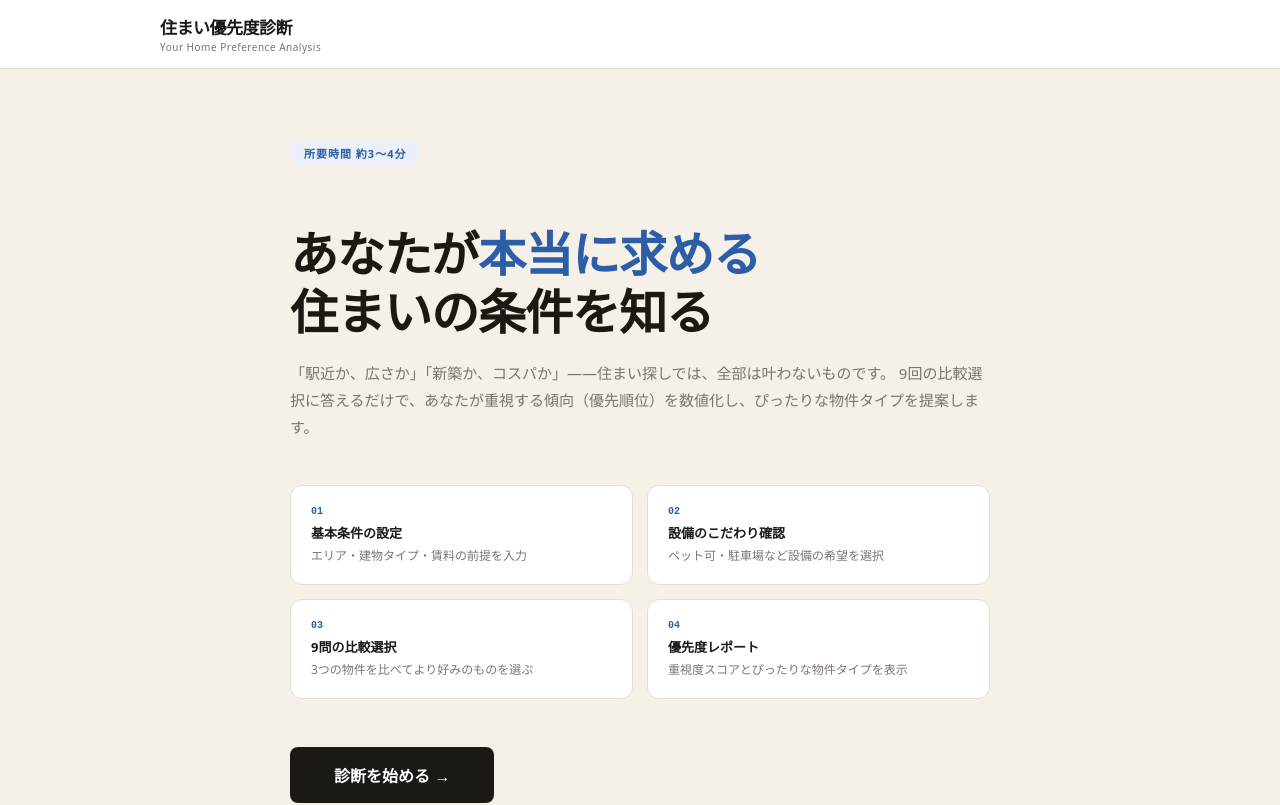
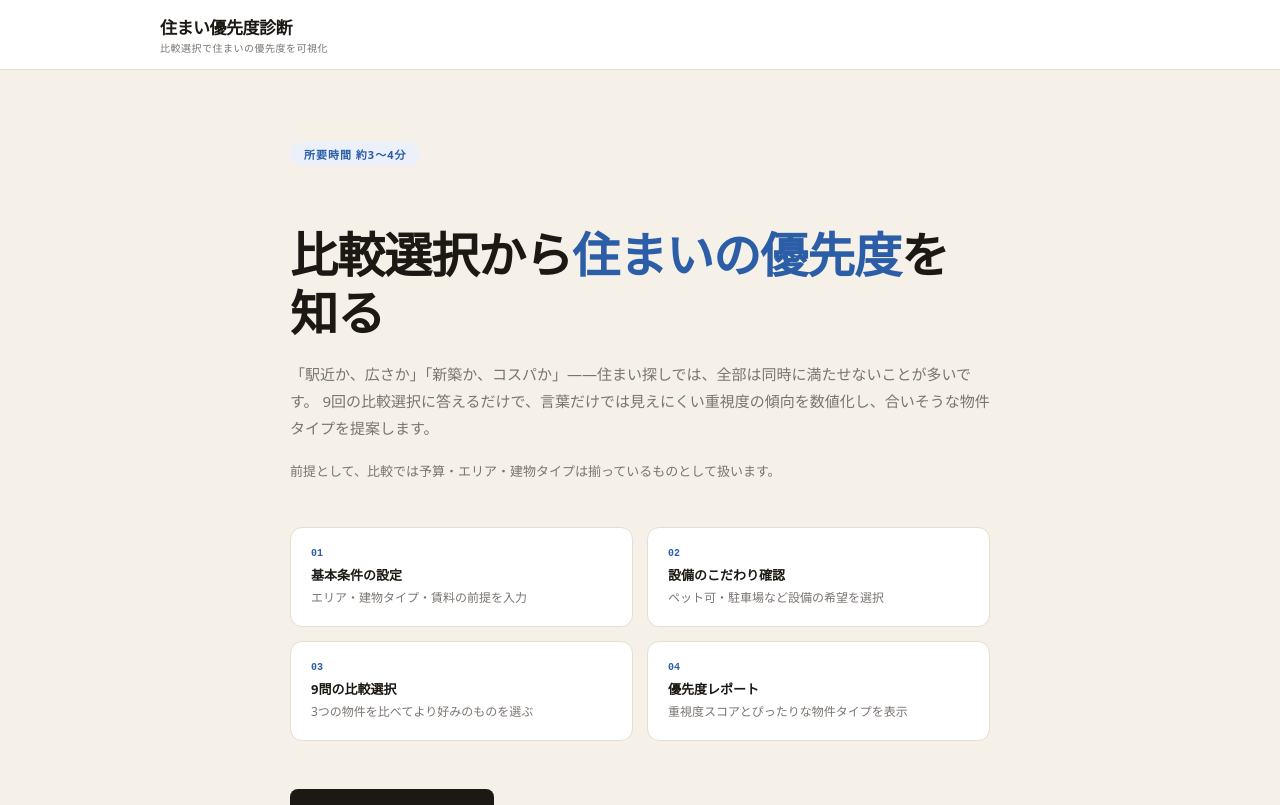
Before and after one commit to Fujimico/rental-conjoint-demo, a React (Vite) app: page / in a window 1280 px wide. Shown: the top 805 px of the page. Built offline with nearby package versions, Linux system fonts and the light colour scheme.

Commit message:
feat: もろもろ修正

```diff
--- a/src/RentalConjoint.jsx
+++ b/src/RentalConjoint.jsx
@@ -1,4 +1,4 @@
-import React, { useState } from "react";
+import React, { useEffect, useMemo, useState } from "react";
 
 // ── 属性定義 ──────────────────────────────────
 const ATTRS = [
@@ -109,10 +109,80 @@ function buildTasks() {
 
 const TASKS = buildTasks();
 
-// ── ストレージ（メモリ内）────────────────────
-let _memStore = null;
-function loadSaved() { return _memStore; }
-function saveResult(payload) { _memStore = payload; return true; }
+// ── ストレージ（localStorage）────────────────
+const STORAGE_KEY = "rentalConjointResultV1";
+
+function canUseStorage() {
+  return typeof window !== "undefined" && !!window.localStorage;
+}
+
+function loadSaved() {
+  if (!canUseStorage()) return null;
+  try {
+    const raw = window.localStorage.getItem(STORAGE_KEY);
+    if (!raw) return null;
+    const parsed = JSON.parse(raw);
+    return parsed && typeof parsed === "object" ? parsed : null;
+  } catch {
+    return null;
+  }
+}
+
+function saveResult(payload) {
+  if (!canUseStorage()) return false;
+  try {
+    window.localStorage.setItem(STORAGE_KEY, JSON.stringify(payload));
+    return true;
+  } catch {
+    return false;
+  }
+}
+
+function clearSaved() {
+  if (!canUseStorage()) return false;
+  try {
+    window.localStorage.removeItem(STORAGE_KEY);
+    return true;
+  } catch {
+    return false;
+  }
+}
+
+
+function formatRentRange(prereqs){
+  const min = prereqs?.rentMin ? Number(prereqs.rentMin) : null;
+  const max = prereqs?.rentMax ? Number(prereqs.rentMax) : null;
+  if (min && max) return `${min.toLocaleString()}〜${max.toLocaleString()}円`;
+  if (max) return `〜${max.toLocaleString()}円`;
+  if (min) return `${min.toLocaleString()}円〜`;
+  return "未入力";
+}
+
+function formatRentBand(prereqs){
+  const min = prereqs?.rentMin ? Number(prereqs.rentMin) : null;
+  const max = prereqs?.rentMax ? Number(prereqs.rentMax) : null;
+  if (min && max) return `想定賃料帯：${min.toLocaleString()}〜${max.toLocaleString()}円`;
+  if (max) return `想定賃料帯：〜${max.toLocaleString()}円`;
+  if (min) return `想定賃料帯：${min.toLocaleString()}円〜`;
+  return "想定賃料帯：ご入力の予算帯";
+}
+
+function useIsMobile(breakpoint = 720){
+  const [isMobile, setIsMobile] = useState(() => {
+    if (typeof window === "undefined") return false;
+    return window.innerWidth <= breakpoint;
+  });
+
+  useEffect(() => {
+    if (typeof window === "undefined") return;
+    const onResize = () => setIsMobile(window.innerWidth <= breakpoint);
+    onResize();
+    window.addEventListener("resize", onResize);
+    return () => window.removeEventListener("resize", onResize);
+  }, [breakpoint]);
+
+  return isMobile;
+}
 
 // ── CBC エンジン ──────────────────────────────
 function effectCode(lvl,n){
@@ -201,7 +271,7 @@ function buildShareUrl(payload) {
 
 export default function App(){
   // URLハッシュに結果データがあれば直接result画面へ
-  const hashPayload = useState(()=>loadFromHash())[0];
+  const hashPayload = loadFromHash();
 
   const[stage,   setStage]   =useState(()=>hashPayload?"result":"landing");
   const[saved,   setSaved]   =useState(()=>hashPayload||loadSaved());
@@ -211,6 +281,13 @@ export default function App(){
   const[taskIdx, setTaskIdx] =useState(0);
   const[resps,   setResps]   =useState([]);
   const[results, setResults] =useState(()=>hashPayload?.results||null);
+
+  useEffect(() => {
+    if (hashPayload) return;
+    if (stage !== "landing") return;
+    const latest = loadSaved();
+    setSaved(latest);
+  }, [stage, hashPayload]);
 
   const progress=(taskIdx/TASKS.length)*100;
 
@@ -242,7 +319,9 @@ export default function App(){
     setStage("result");
   }
   function restart(){
-    setStage("landing");setPrereqs({rentMin:"",rentMax:"",area:""});
+    setStage("landing");
+    setSaved(loadSaved());
+    setPrereqs({rentMin:"",rentMax:"",area:""});
     setBtypes([]);setByo(defaultByo());setTaskIdx(0);setResps([]);setResults(null);
   }
 
@@ -280,8 +359,8 @@ export default function App(){
   );
   if(stage==="prereqs") return <PrereqsPage  prereqs={prereqs} setPrereqs={setPrereqs} btypes={btypes} setBtypes={setBtypes} onNext={()=>setStage("byo")}/>;
   if(stage==="byo")     return <BYOPage      byo={byo} setByo={setByo} btypes={btypes} onNext={()=>setStage("cbc")} onBack={()=>setStage("prereqs")}/>;
-  if(stage==="cbc")     return <CBCPage      task={TASKS[taskIdx]} taskIdx={taskIdx} progress={progress} onChoice={handleChoice} onBack={goBack}/>;
-  if(stage==="result")  return <ResultPage   results={results} prereqs={prereqs} btypes={btypes} byo={byo} savedPayload={saved} buildShareUrl={buildShareUrl} onClearSaved={()=>{ _memStore=null; setSaved(null); }} onRestart={restart}/>;
+  if(stage==="cbc")     return <CBCPage      task={TASKS[taskIdx]} taskIdx={taskIdx} progress={progress} prereqs={prereqs} onChoice={handleChoice} onBack={goBack}/>;
+  if(stage==="result")  return <ResultPage   results={results} prereqs={prereqs} btypes={btypes} byo={byo} savedPayload={saved} buildShareUrl={buildShareUrl} onClearSaved={()=>{ clearSaved(); setSaved(null); }} onRestart={restart}/>;
   return null;
 }
 
@@ -294,7 +373,7 @@ function Header({taskNum,total}){
       <div style={{maxWidth:960,margin:"0 auto",padding:"14px 24px",display:"flex",justifyContent:"space-between",alignItems:"center"}}>
         <div>
           <div style={{fontWeight:900,fontSize:17,letterSpacing:"-0.5px",color:C.ink}}>住まい優先度診断</div>
-          <div style={{fontSize:10,color:C.muted,marginTop:1,letterSpacing:0.5}}>Your Home Preference Analysis</div>
+          <div style={{fontSize:10,color:C.muted,marginTop:1,letterSpacing:0.5}}>比較選択で住まいの優先度を可視化</div>
         </div>
         {taskNum!=null&&<div style={{fontFamily:"monospace",fontSize:13,color:C.muted,fontWeight:600}}>Q {taskNum} / {total}</div>}
       </div>
@@ -314,11 +393,14 @@ function LandingPage({onStart, hasSaved, onOpenSaved, onImportSaved}){
           所要時間 約3〜4分
         </div>
         <h1 style={{fontSize:"clamp(28px,5.5vw,48px)",fontWeight:900,lineHeight:1.2,color:C.ink,marginBottom:20,letterSpacing:"-1px"}}>
-          あなたが<span style={{color:C.accent}}>本当に求める</span><br/>住まいの条件を知る
+          比較選択から<span style={{color:C.accent}}>住まいの優先度</span>を知る
         </h1>
-        <p style={{fontSize:15,color:C.muted,lineHeight:1.8,marginBottom:44}}>
-          「駅近か、広さか」「新築か、コスパか」——住まい探しでは、全部は叶わないものです。
-          9回の比較選択に答えるだけで、あなたが重視する傾向（優先順位）を数値化し、ぴったりな物件タイプを提案します。
+        <p style={{fontSize:15,color:C.muted,lineHeight:1.8,marginBottom:18}}>
+          「駅近か、広さか」「新築か、コスパか」——住まい探しでは、全部は同時に満たせないことが多いです。
+          9回の比較選択に答えるだけで、言葉だけでは見えにくい重視度の傾向を数値化し、合いそうな物件タイプを提案します。
+        </p>
+        <p style={{fontSize:13,color:C.muted,lineHeight:1.75,marginBottom:44}}>
+          前提として、比較では予算・エリア・建物タイプは揃っているものとして扱います。
         </p>
         <div style={{display:"grid",gridTemplateColumns:"1fr 1fr",gap:14,marginBottom:48}}>
           {[
@@ -413,7 +495,7 @@ function PrereqsPage({prereqs,setPrereqs,btypes,setBtypes,onNext}){
             <FLabel text="賃料の範囲（任意）"/>
             <div style={{display:"flex",alignItems:"center",gap:12}}>
               <div style={{position:"relative",flex:1}}>
-                <input type="number" placeholder="下限"
+                <input type="number" inputMode="numeric" placeholder="下限"
                   value={prereqs.rentMin}
                   onChange={e=>setPrereqs(p=>({...p,rentMin:e.target.value}))}
                   onFocus={()=>fo("rm")} onBlur={()=>fb("rm")}
@@ -422,7 +504,7 @@ function PrereqsPage({prereqs,setPrereqs,btypes,setBtypes,onNext}){
               </div>
               <span style={{color:C.muted}}>〜</span>
               <div style={{position:"relative",flex:1}}>
-                <input type="number" placeholder="上限"
+                <input type="number" inputMode="numeric" placeholder="上限"
                   value={prereqs.rentMax}
                   onChange={e=>setPrereqs(p=>({...p,rentMax:e.target.value}))}
                   onFocus={()=>fo("rx")} onBlur={()=>fb("rx")}
@@ -498,8 +580,10 @@ function BYOPage({byo,setByo,btypes,onNext,onBack}){
 // ─────────────────────────────────────────────
 // CBC
 // ─────────────────────────────────────────────
-function CBCPage({task,taskIdx,progress,onChoice,onBack}){
+function CBCPage({task,taskIdx,progress,prereqs,onChoice,onBack}){
   const[hov,setHov]=useState(null);
+  const isMobile = useIsMobile();
+  const rentBandText = useMemo(() => formatRentBand(prereqs), [prereqs]);
   return(
     <div style={{minHeight:"100vh",background:C.bg}}>
       <div style={{height:3,background:C.line}}>
@@ -510,10 +594,12 @@ function CBCPage({task,taskIdx,progress,onChoice,onBack}){
         <p style={{textAlign:"center",fontSize:18,fontWeight:700,color:C.ink,marginBottom:6}}>
           より希望に近い物件はどれですか？
         </p>
-        <p style={{textAlign:"center",fontSize:12,color:C.muted,marginBottom:36}}>
+        <p style={{textAlign:"center",fontSize:12,color:C.muted,marginBottom:36,lineHeight:1.7}}>
           賃料・エリア・建物タイプは同条件として比較してください
+          <br/>
+          比較しやすいよう、以下は同じ予算帯の候補として並べています
         </p>
-        <div style={{display:"grid",gridTemplateColumns:"repeat(3,1fr)",gap:14,marginBottom:32}}>
+        <div style={{display:"grid",gridTemplateColumns:isMobile?"1fr":"repeat(3,1fr)",gap:14,marginBottom:32}}>
           {task.profiles.map((prof,idx)=>{
             const isH=hov===idx;
             return(
@@ -544,11 +630,14 @@ function CBCPage({task,taskIdx,progress,onChoice,onBack}){
                     <div style={{fontSize:9,fontWeight:700,color:isH?"rgba(255,255,255,0.45)":C.muted,marginBottom:3,letterSpacing:0.5}}>
                       {attr.short}
                     </div>
-                    <div style={{fontSize:14,fontWeight:700,color:isH?"#fff":C.ink}}>
+                    <div style={{fontSize:isMobile?13:14,fontWeight:700,color:isH?"#fff":C.ink,lineHeight:1.5}}>
                       {attr.levels[prof[attr.id]]}
                     </div>
                   </div>
                 ))}
+                <div style={{marginTop:4,fontSize:11,color:isH?"rgba(255,255,255,0.55)":C.muted,lineHeight:1.5}}>
+                  ※ {rentBandText}
+                </div>
                 <div style={{marginTop:8,fontSize:11,fontWeight:700,textAlign:"center",color:isH?"rgba(255,255,255,0.6)":C.accent}}>
                   {isH?"これを選ぶ ✓":"タップして選択"}
                 </div>
@@ -629,7 +718,7 @@ function ResultPage({results,prereqs,btypes,byo,savedPayload,buildShareUrl,onCle
     mustItems.length > 0 ? `■ 必須設備：${mustItems.map(i=>i.label).join("・")}` : "■ 必須設備：なし",
     `■ 推奨物件タイプ：${rec.name}`,
     prereqs.area ? `■ 希望エリア：${prereqs.area}` : null,
-    (prereqs.rentMin||prereqs.rentMax) ? `■ 賃料：${prereqs.rentMin?Number(prereqs.rentMin).toLocaleString()+"円":""}〜${prereqs.rentMax?Number(prereqs.rentMax).toLocaleString()+"円":""}` : null,
+    (prereqs.rentMin||prereqs.rentMax) ? `■ 賃料：${formatRentRange(prereqs)}` : null,
   ].filter(Boolean).join("\n");
 
   const [copied, setCopied] = useState(false);
@@ -656,9 +745,7 @@ function ResultPage({results,prereqs,btypes,byo,savedPayload,buildShareUrl,onCle
           {prereqs.area&&(
             <p style={{fontSize:13,color:C.muted}}>
               エリア：{prereqs.area}　タイプ：{selBtypes.map(o=>o.label).join("・")}
-              {prereqs.rentMin&&prereqs.rentMax?`　賃料：${Number(prereqs.rentMin).toLocaleString()}〜${Number(prereqs.rentMax).toLocaleString()}円`
-                :prereqs.rentMax?`　賃料：〜${Number(prereqs.rentMax).toLocaleString()}円`
-                :prereqs.rentMin?`　賃料：${Number(prereqs.rentMin).toLocaleString()}円〜`:""}
+              {(prereqs.rentMin||prereqs.rentMax)?`　賃料：${formatRentRange(prereqs)}`:""}
             </p>
           )}
         </div>
@@ -671,7 +758,10 @@ function ResultPage({results,prereqs,btypes,byo,savedPayload,buildShareUrl,onCle
             <div style={{fontSize:44}}>{rec.icon}</div>
             <div>
               <h3 style={{fontSize:26,fontWeight:900,marginBottom:10,color:"#fff"}}>{rec.name}</h3>
-              <p style={{fontSize:13,color:"rgba(255,255,255,0.65)",lineHeight:1.75,maxWidth:480}}>{rec.desc}</p>
+              <p style={{fontSize:13,color:"rgba(255,255,255,0.65)",lineHeight:1.75,maxWidth:480,marginBottom:10}}>{rec.desc}</p>
+              <p style={{fontSize:12,color:"rgba(255,255,255,0.72)",lineHeight:1.75,maxWidth:560,margin:0}}>
+                まずは必須条件を満たす物件に絞り、その中でこの優先度に沿って探すのがおすすめです。
+              </p>
             </div>
           </div>
           <div style={{display:"flex",gap:8,flexWrap:"wrap"}}>
```
